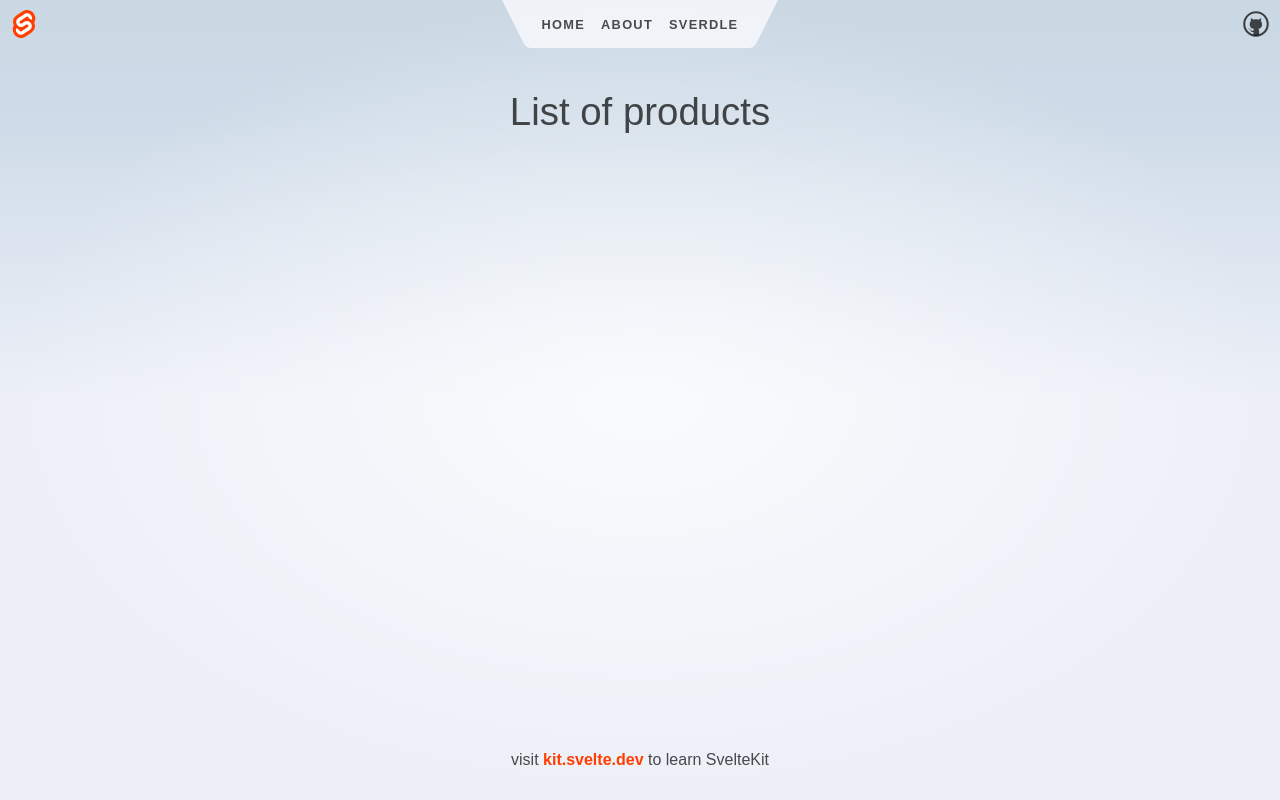
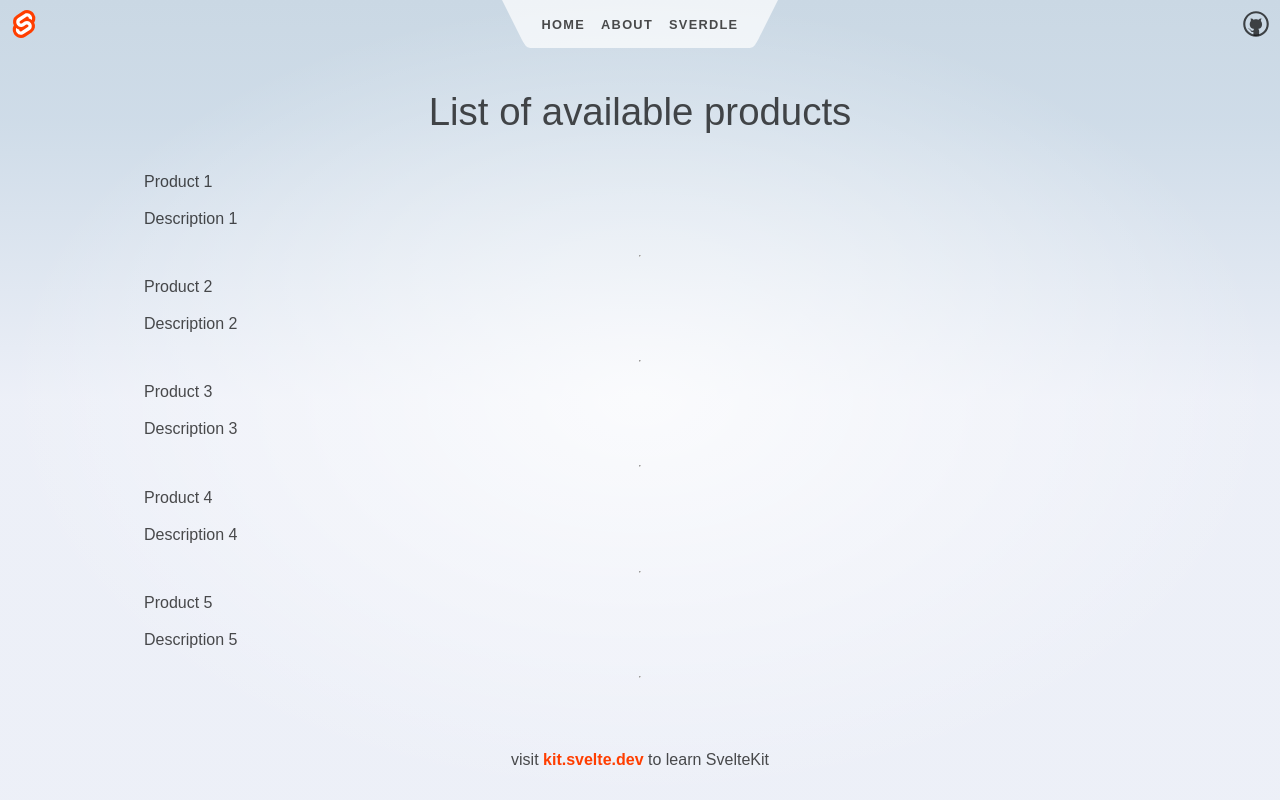
Before and after one commit to tuanson1985/sk-loading-data, a SvelteKit app: page /products in a window 1280 px wide. Built offline with nearby package versions, Linux system fonts and the light colour scheme; data requests are answered from the project's data file.

Commit message:
Page Data

```diff
--- /dev/null
+++ b/src/routes/products/+page.js
@@ -0,0 +1,10 @@
+export const load = async (loadEvent) => {
+    const { fetch } = loadEvent;
+    const title = "List of available products";
+    const response = await fetch("http://localhost:4000/products");
+    const products = await response.json();
+    return {
+        title: title,
+        products:products
+    };
+}
--- a/src/routes/products/+page.svelte
+++ b/src/routes/products/+page.svelte
@@ -1 +1,12 @@
-<h1>List of products</h1>
+<script>
+    export let data;
+    const products = data.products
+</script>
+<h1>{ data.title }</h1>
+{#each  products as product}
+    <div>
+        <h2>{product.title}</h2>
+        <p>{product.description}</p>
+    </div>
+    <hr>
+{/each}
```
